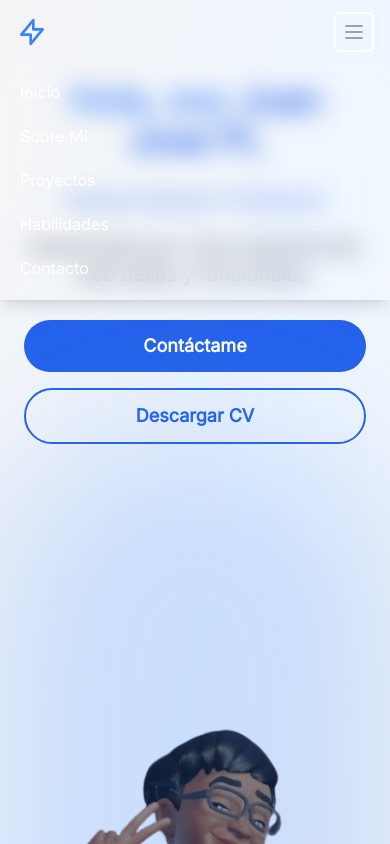
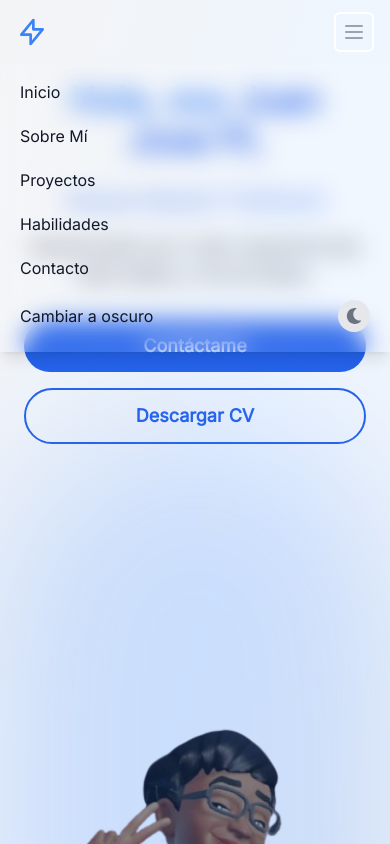
Before and after one commit to JuanJosePl/Portafolio-juanDev, a React (Vite) app: page / in a window 390 px wide. Both pictures are taken after a click on the button "Open main menu". Shown: the top 844 px of the page. Built offline with nearby package versions, Linux system fonts and the light colour scheme; the HTML template or start-up script is replaced by a standard one.

Commit message:
Agregando darkMode en el menu Hamburguesa

```diff
--- a/package.json
+++ b/package.json
@@ -10,7 +10,9 @@
     "dev": "vite",
     "build": "vite build",
     "lint": "eslint .",
-    "preview": "vite preview"
+    "preview": "vite preview",
+    "predeploy":"npm run build",
+    "deploy": "gh-pages -d dist"
   },
   "dependencies": {
     "@headlessui/react": "^2.1.8",
--- a/src/components/Navbar.jsx
+++ b/src/components/Navbar.jsx
@@ -152,14 +152,13 @@ export default function Navbar({ darkMode, toggleDarkMode }) {
         </div>
       </div>
 
-      {/* Menú desplegable en móviles */}
       <AnimatePresence>
         {isOpen && (
           <motion.div
             initial={{ opacity: 0, height: 0 }}
             animate={{ opacity: 1, height: "auto" }}
             exit={{ opacity: 0, height: 0 }}
-            className={`md:hidden bg-white/10 dark:bg-gray-900/10 backdrop-blur-md shadow-lg`} // Cambié el color del fondo para que coincida con la navbar
+            className={`md:hidden bg-white/10 dark:bg-gray-900/10 backdrop-blur-md shadow-lg`}
           >
             <div className="px-2 pt-2 pb-3 space-y-1 sm:px-3">
               {menuItems.map((item) => (
@@ -169,13 +168,28 @@ export default function Navbar({ darkMode, toggleDarkMode }) {
                   smooth={true}
                   duration={500}
                   spy={true}
-                  activeClass="text-blue-500"
+                  activeClass="text-blue-500 dark:text-blue-400" // Agregamos el texto en modo oscuro
                   onSetActive={() => setActiveSection(item)}
-                  className="block px-3 py-2 rounded-md text-base font-medium text-white hover:bg-gray-700"
+                  className="block px-3 py-2 rounded-md text-base font-medium text-gray-900 dark:text-gray-200 hover:bg-gray-700 dark:hover:bg-gray-600"
                 >
                   {item}
                 </Link>
               ))}
+
+              {/* Botón de tema en el menú desplegable */}
+              <div className="flex items-center justify-between px-3 py-2 rounded-md text-base font-medium text-gray-900 dark:text-gray-200">
+                <span>Cambiar a {darkMode ? "claro" : "oscuro"}</span>
+                <button
+                  onClick={toggleDarkMode}
+                  className="bg-gray-200 dark:bg-gray-800 rounded-full p-2 focus:outline-none focus:ring-2 focus:ring-offset-2 focus:ring-offset-gray-800 focus:ring-white"
+                >
+                  {darkMode ? (
+                    <FaSun className="text-yellow-500" />
+                  ) : (
+                    <FaMoon className="text-gray-500" />
+                  )}
+                </button>
+              </div>
             </div>
           </motion.div>
         )}
```
